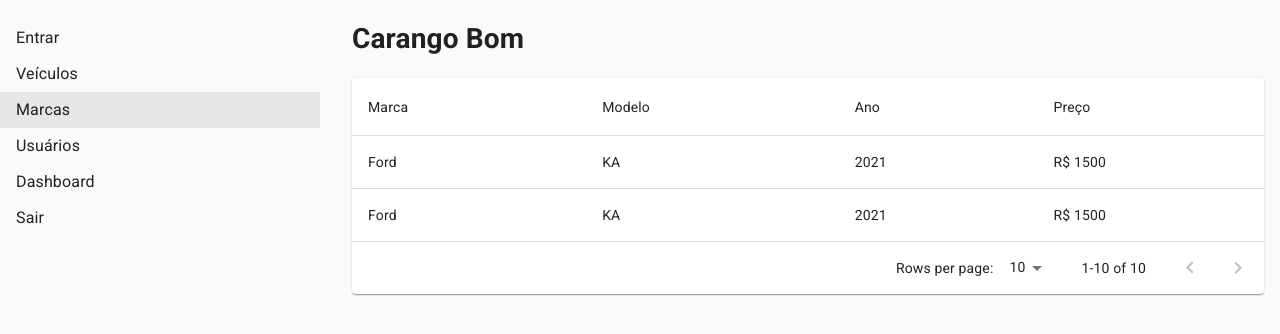
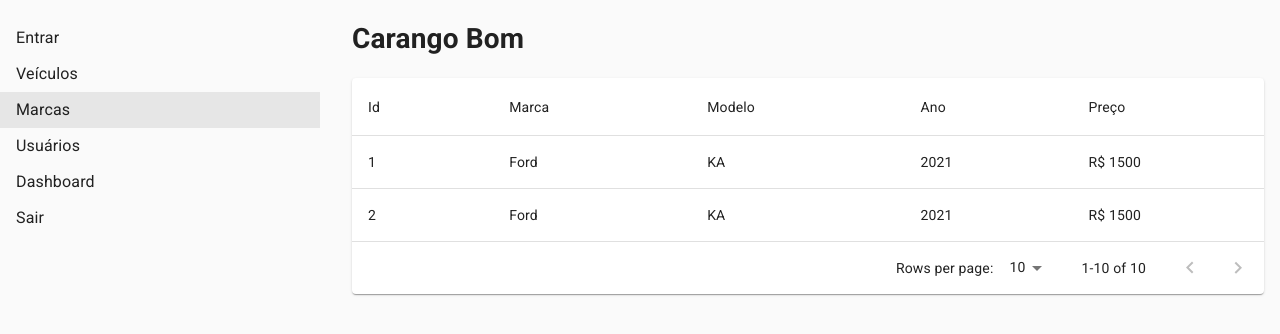
Before and after one commit to daniel-hortencio/front-sprint-6, a React (Create React App) app: page /marcas in a window 1280 px wide. Shown: the top 334 px of the page. Built offline with nearby package versions, Linux system fonts and the light colour scheme.

Commit message:
Table - first cell with id

```diff
--- a/src/pages/Brands/index.tsx
+++ b/src/pages/Brands/index.tsx
@@ -8,7 +8,7 @@ const data = [
 ];
 
 const Home: React.FC = () => {
-  const tableHead = ['Marca', 'Modelo', 'Ano', 'Preço'];
+  const tableHead = ['Id', 'Marca', 'Modelo', 'Ano', 'Preço'];
 
   return (
     <DashboardTemplate>
@@ -16,18 +16,13 @@ const Home: React.FC = () => {
       <Table head={tableHead}>
         {data.map(auto => (
           <TableRow>
-            <TableCell component="th" id={auto.brand} scope="row">
-              {auto.brand}
+            <TableCell component="th" id={`${auto.id}`} scope="row">
+              {auto.id}
             </TableCell>
-            <TableCell component="th" id={auto.brand} scope="row">
-              {auto.model}
-            </TableCell>
-            <TableCell component="th" id={auto.brand} scope="row">
-              {auto.year}
-            </TableCell>
-            <TableCell component="th" id={auto.brand} scope="row">
-              R$ {auto.price}
-            </TableCell>
+            <TableCell scope="row">{auto.brand}</TableCell>
+            <TableCell scope="row">{auto.model}</TableCell>
+            <TableCell scope="row">{auto.year}</TableCell>
+            <TableCell scope="row">R$ {auto.price}</TableCell>
           </TableRow>
         ))}
       </Table>
```
